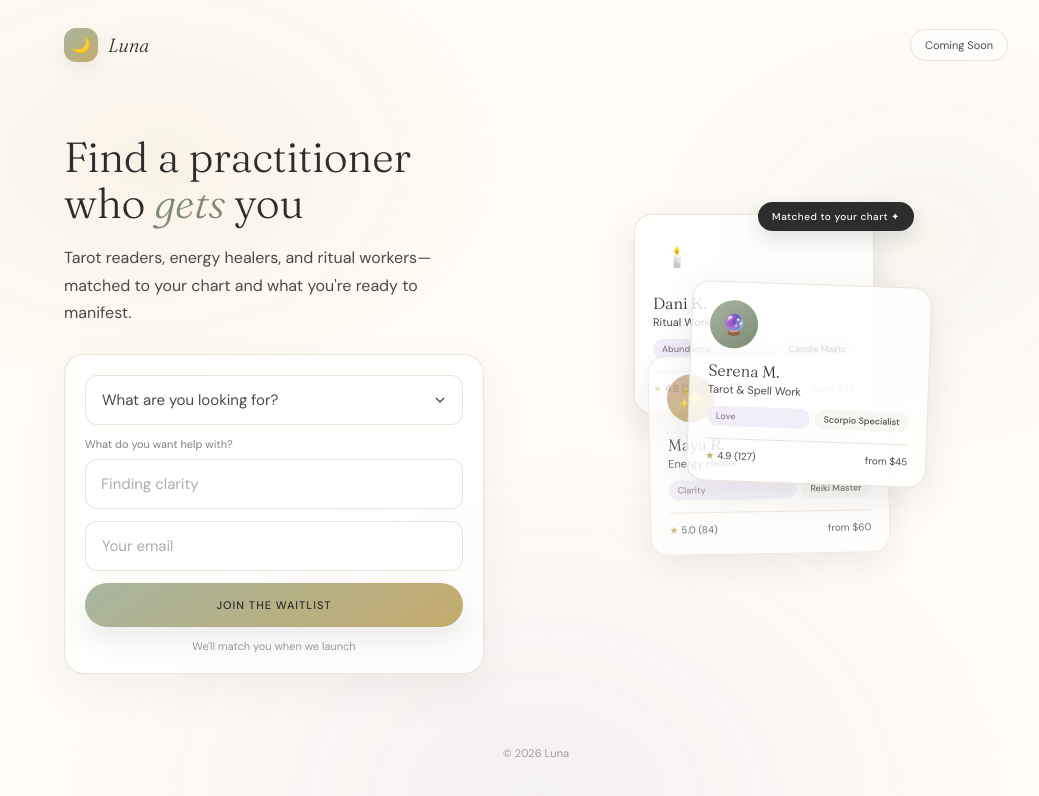
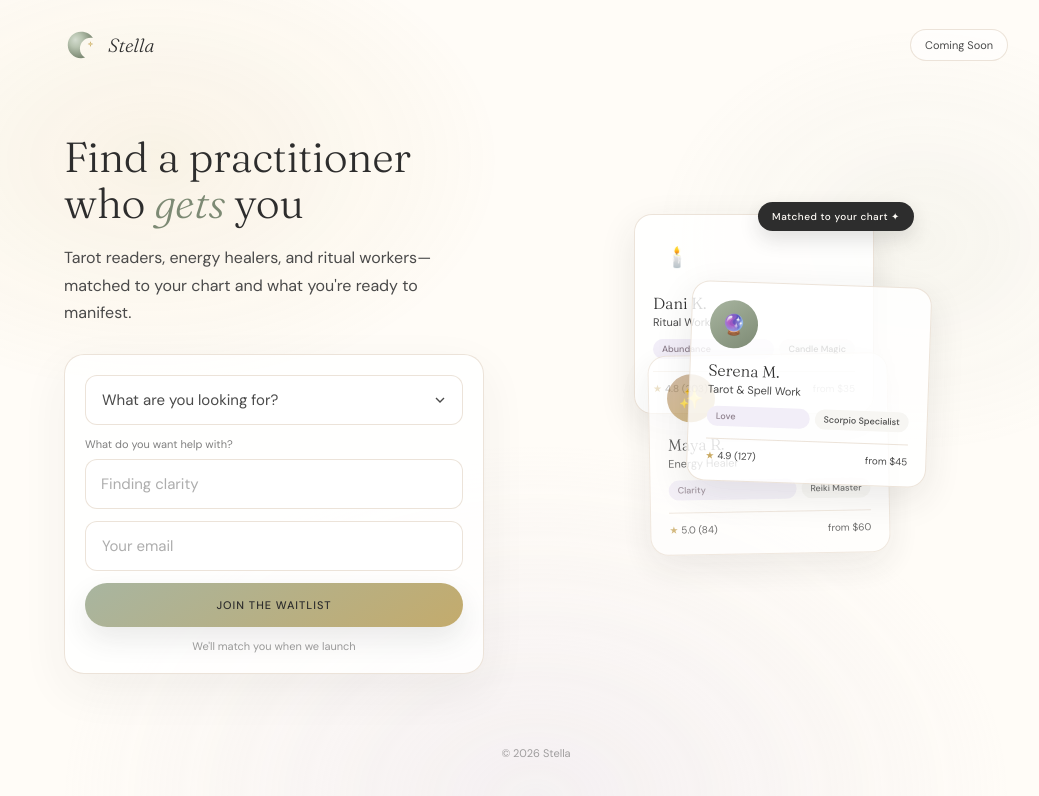
Before and after one commit to jesshe21/stella, a plain HTML site: page landing_practitioner.html in a window 1280 px wide. Shown: the whole page, without its empty margins (104-1143 px from the left). Drawn offline with Linux system fonts and the light colour scheme.

Commit message:
Update practitioner landing page to Stella branding
- Changed title from Luna to Stella
- Replaced moon emoji with custom SVG crescent moon and star logo
- Updated wordmark to Stella
- Updated footer copyright to Stella

🤖 Generated with [Claude Code](https://claude.com/claude-code)

Co-Authored-By: Claude Sonnet 4.5 <noreply@anthropic.com>

```diff
--- a/landing_practitioner.html
+++ b/landing_practitioner.html
@@ -3,7 +3,7 @@
 <head>
   <meta charset="UTF-8">
   <meta name="viewport" content="width=device-width, initial-scale=1.0">
-  <title>Luna — Find Your Practitioner</title>
+  <title>Stella — Find Your Practitioner</title>
   <meta name="description" content="Tarot readers, energy healers, and ritual workers matched to your chart.">
   <link rel="preconnect" href="https://fonts.googleapis.com">
   <link rel="preconnect" href="https://fonts.gstatic.com" crossorigin>
@@ -80,12 +80,13 @@
     .mark {
       width: 34px;
       height: 34px;
-      border-radius: 12px;
-      background: linear-gradient(145deg, var(--sage) 0%, var(--gold) 120%);
-      box-shadow: 0 8px 20px rgba(45,45,45,.08);
       display: grid;
       place-items: center;
-      font-size: 15px;
+    }
+
+    .mark svg {
+      width: 100%;
+      height: 100%;
     }
 
     .wordmark {
@@ -440,8 +441,25 @@
   <div class="wrap">
     <div class="top">
       <a class="brand" href="#">
-        <div class="mark">🌙</div>
-        <div class="wordmark">Luna</div>
+        <div class="mark">
+          <svg viewBox="0 0 36 36" fill="none" xmlns="http://www.w3.org/2000/svg">
+            <defs>
+              <radialGradient id="crescentInnerGlow" cx="35%" cy="35%" r="65%" fx="30%" fy="30%">
+                <stop offset="0%" stop-color="#d4dccf"/>
+                <stop offset="40%" stop-color="#b8c4b0"/>
+                <stop offset="100%" stop-color="#7d8a74"/>
+              </radialGradient>
+              <radialGradient id="starInnerGlow" cx="50%" cy="50%" r="50%">
+                <stop offset="0%" stop-color="#e8d9a0"/>
+                <stop offset="60%" stop-color="#c9a962"/>
+                <stop offset="100%" stop-color="#b89a55"/>
+              </radialGradient>
+            </defs>
+            <path d="M18 4C10.268 4 4 10.268 4 18C4 25.732 10.268 32 18 32C19.5 32 20.95 31.77 22.31 31.35C19.04 29.42 16.85 25.95 16.85 22C16.85 15.65 22.05 10.45 28.4 10.45C29.15 10.45 29.88 10.52 30.58 10.65C28.42 6.68 24.03 4 18 4Z" fill="url(#crescentInnerGlow)"/>
+            <path d="M28 14L28.75 16.25L31 17L28.75 17.75L28 20L27.25 17.75L25 17L27.25 16.25L28 14Z" fill="url(#starInnerGlow)"/>
+          </svg>
+        </div>
+        <div class="wordmark">Stella</div>
       </a>
       <div class="pill">Coming Soon</div>
     </div>
@@ -525,7 +543,7 @@
       </div>
     </div>
 
-    <footer>© 2026 Luna</footer>
+    <footer>© 2026 Stella</footer>
   </div>
 
   <script>
```
